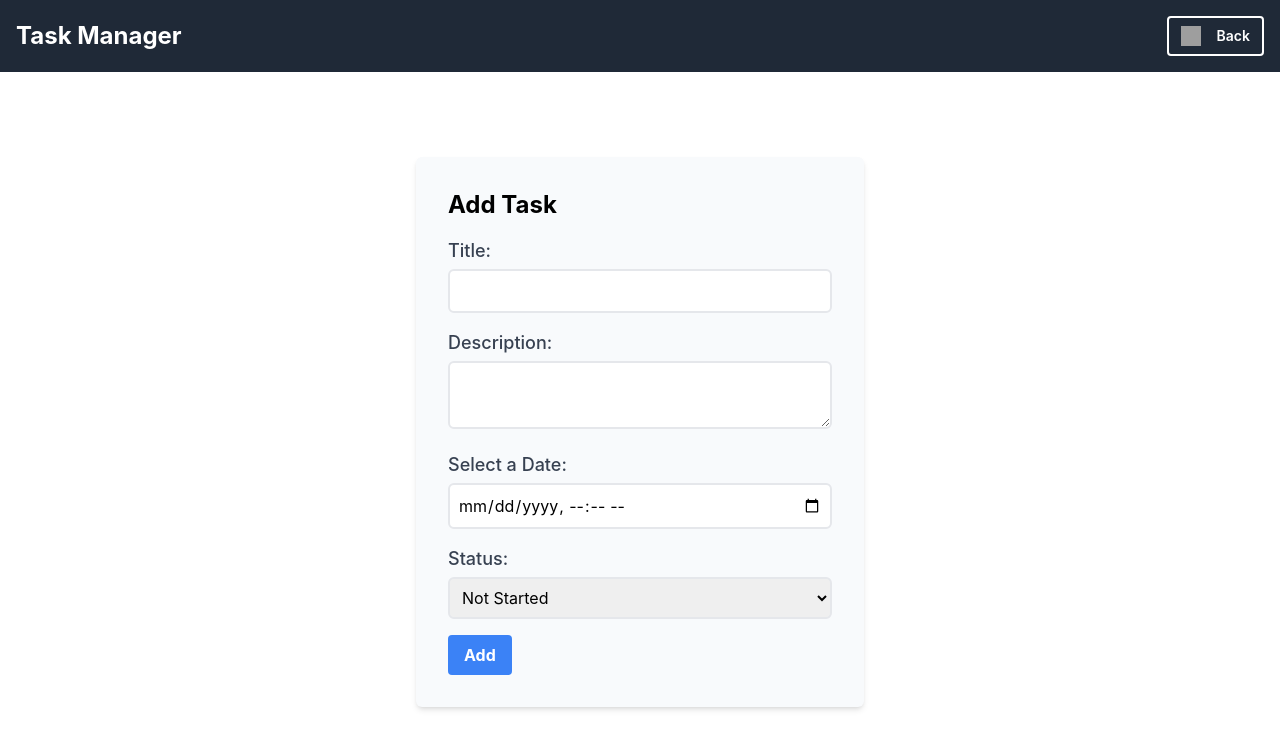
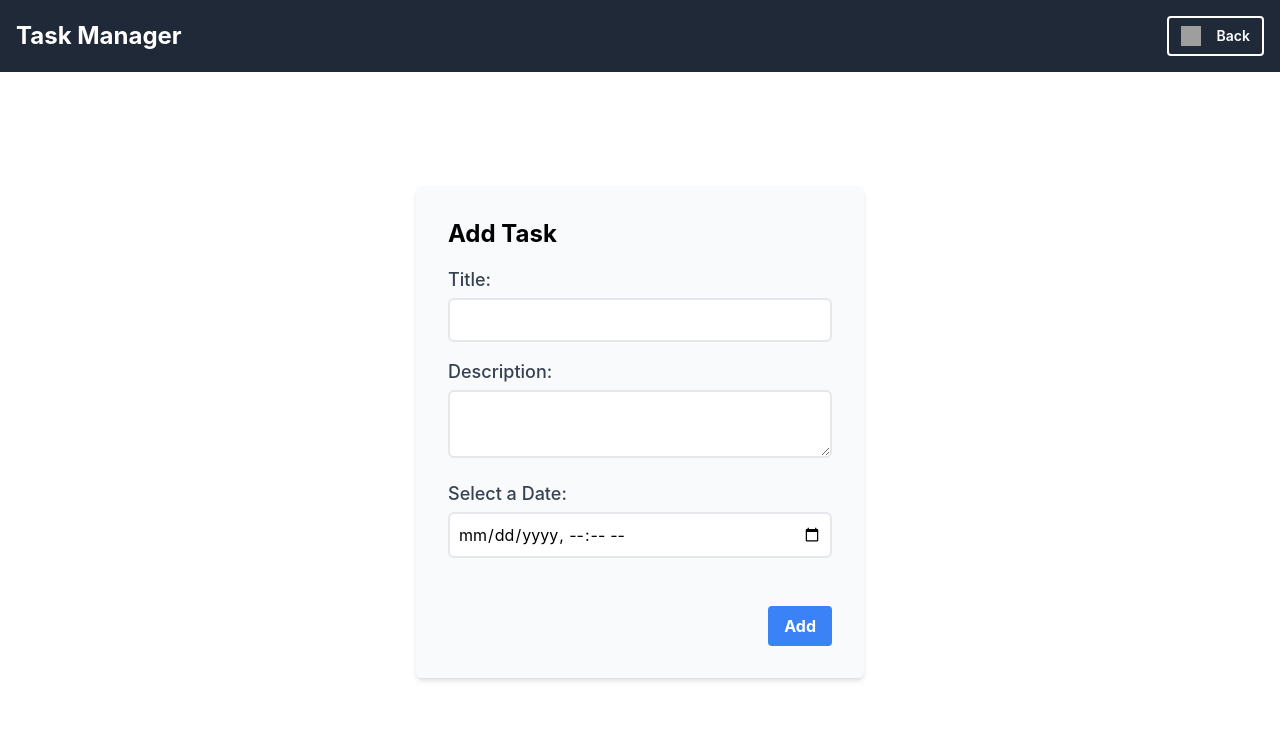
Before and after one commit to Ibtid/TaskManager, a React (Create React App) app in the folder client/: page /add in a window 1280 px wide. Shown: the top 748 px of the page. Built offline with nearby package versions, Linux system fonts and the light colour scheme; grey boxes are pictures that could not be loaded.

Commit message:
add task without status

```diff
--- a/client/src/components/tasks/AddTaskForm.component.tsx
+++ b/client/src/components/tasks/AddTaskForm.component.tsx
@@ -6,22 +6,18 @@ import UiPaths from "../../paths/uiPaths";
 import { useAddTasks } from "./Task.hooks";
 
 const AddTaskForm: FC = () => {
-
   const { formData, formErrors, handleChange, validateForm } = useForm({
     title: "",
     description: "",
     date: new Date(),
-    status: "not_started",
   });
 
-  const navigate = useNavigate();
-
-  const {initAddTasks, error, loading} = useAddTasks()
+  const { initAddTasks, error, loading } = useAddTasks();
 
   const handleSubmit = async (e: any) => {
     e.preventDefault();
     if (validateForm()) {
-      initAddTasks(formData)
+      initAddTasks(formData);
     } else {
       console.log("Form is not valid");
     }
@@ -31,9 +27,9 @@ const AddTaskForm: FC = () => {
     <Fragment>
       {loading && <Spinkit />}
       <div className="flex items-center justify-center min-h-screen">
-        <div className="bg-slate-50 shadow-md rounded-md p-8 w-full max-w-md mb-80 sm:mb-20">
+        <div className="sm:bg-slate-50 sm:shadow-md sm:rounded-md p-8 w-full max-w-md mb-80 sm:mb-20 bg-white">
           <h2 className="text-2xl font-bold mb-4">Add Task</h2>
-          <form onSubmit={handleSubmit} className="max-w-md">
+          <form onSubmit={handleSubmit} className="max-w-md flex flex-col">
             <div className="mb-4">
               <label
                 htmlFor="title"
@@ -93,7 +89,7 @@ const AddTaskForm: FC = () => {
               <span className="text-red-500 text-xs">{formErrors.date}</span>
             </div>
 
-            <div className="mb-4">
+            {/* <div className="mb-4">
               <label
                 htmlFor="status"
                 className="block text-lg font-medium text-gray-700"
@@ -110,14 +106,15 @@ const AddTaskForm: FC = () => {
                 <option value="not_started">Not Started</option>
                 <option value="complete">Complete</option>
               </select>
+            </div> */}
+            <div className="flex justify-end">
+              <button
+                type="submit"
+                className="bg-blue-500 mt-8 hover:bg-blue-700 text-white font-bold py-2 px-4 rounded focus:outline-none focus:shadow-outline-blue"
+              >
+                Add
+              </button>
             </div>
-
-            <button
-              type="submit"
-              className="bg-blue-500 hover:bg-blue-700 text-white font-bold py-2 px-4 rounded focus:outline-none focus:shadow-outline-blue"
-            >
-              Add
-            </button>
           </form>
         </div>
       </div>
--- a/client/src/hooks/useForm.tsx
+++ b/client/src/hooks/useForm.tsx
@@ -4,7 +4,7 @@ interface FormData {
   title: string;
   description: string;
   date: Date;
-  status: "not_started" | "complete";
+  // status: "not_started" | "complete";
 }
 
 interface FormErrors {
```
Also changed, not shown: 2 other files (tests, documents, lock files or other folders).
